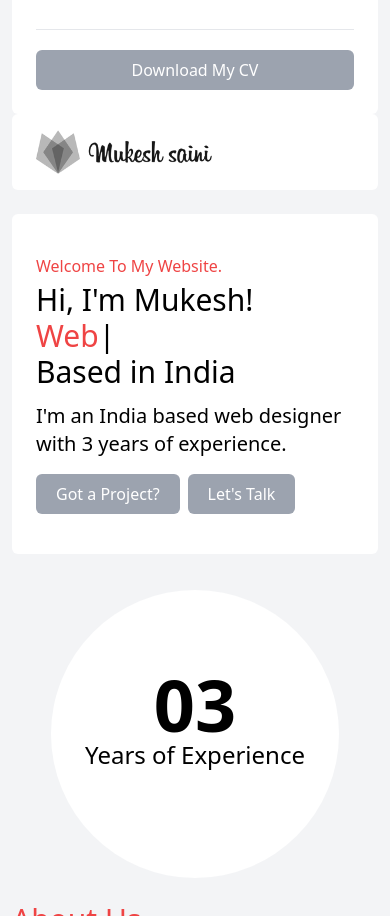
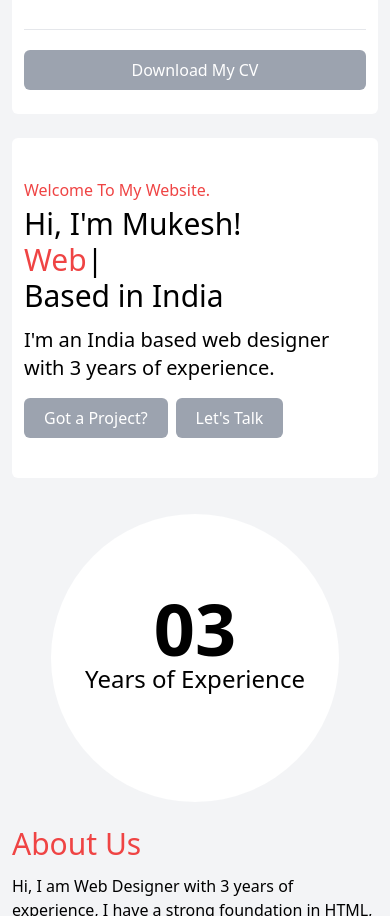
Before and after one commit to mukeshsaini05/Resume, a website: page index.html in a window 390 px wide. Shown: the part 1084-2000 px from the top of the page. Drawn offline with nearby package versions, Linux system fonts and the light colour scheme.

Commit message:
update all files

```diff
--- a/index.html
+++ b/index.html
@@ -55,7 +55,7 @@
         </div>
         <div class="row main_contant block flex-wrap lg:flex">
             <div class="left_src w-full lg:w-1/3 px-3 md:w-full  lg:sticky top-0 h-full">
-                <div class="left_profile bg-white rounded-md p-6">
+                <div class="left_profile bg-white rounded-md px-3 py-6 lg:p-6">
                     <div class="left_profile_img mb-4 text-center">
                         <img class="w-28 m-auto border-dotted border border-rose-600 rounded-full p-1" src="image/mukesh.png">
                     </div>
@@ -141,8 +141,8 @@
                 </div>
             </div>
             <div class="right_src w-full lg:w-2/3 md:w-full px-3">
-                <div class="header rounded-md bg-white flex justify-between py-4 items-center px-6">
-                    <a href="#"><img class="logo w-44" src="image/logo_img.png"></a>
+                <div class="header hidden  rounded-md bg-white lg:flex justify-between py-4 items-center px-6">
+                    <a class="" href="#"><img class="logo w-44" src="image/logo_img.png"></a>
                     <nav class="font-bold hidden lg:block">
                         <ul class="flex  space-x-10" >
                             <li class="font-medium hover:text-red-600 cursor-pointer"><a href="#home"> Home</a></li>
@@ -154,7 +154,7 @@
                         </ul>
                     </nav>
                 </div>
-                <div id="home" class="self_info flex flex-wrap bg-white rounded-md px-6 py-10 my-6">
+                <div id="home" class="self_info flex flex-wrap bg-white rounded-md px-3 lg:px-6 py-10 my-6">
                     <div class="self_info_contant w-full  lg:w-4/6">
                         <h3 class="text-red-500 mb-1">Welcome To My Website.</h3>
                         <h2 class="text-3xl font-medium mb-3">Hi, I'm Mukesh!
@@ -340,7 +340,7 @@
                     <h2 class="text-center text-3xl text-red-500 font-medium mb-6" >Get In Touch</h2>
                     <div class="contact_form_row block lg:flex flex-wrap">
                         <div class="contact_form_left w-full lg:w-2/3 px-0 lg:px-3">
-                            <form class="bg-white px-6 py-7 rounded-md">
+                            <form class="bg-white px-3 lg:px-6 py-7 rounded-md">
                                 <h3 class="font-medium text-2xl mb-4 ">Let's Connect</h3>
                                 <div class="form_info_row mb-4 block lg:flex flex-wrap justify-between">
                                     <div class="form_info w-full lg:w-1/2 p-0 lg:pr-2 mb-4 lg:mb-0">
```
